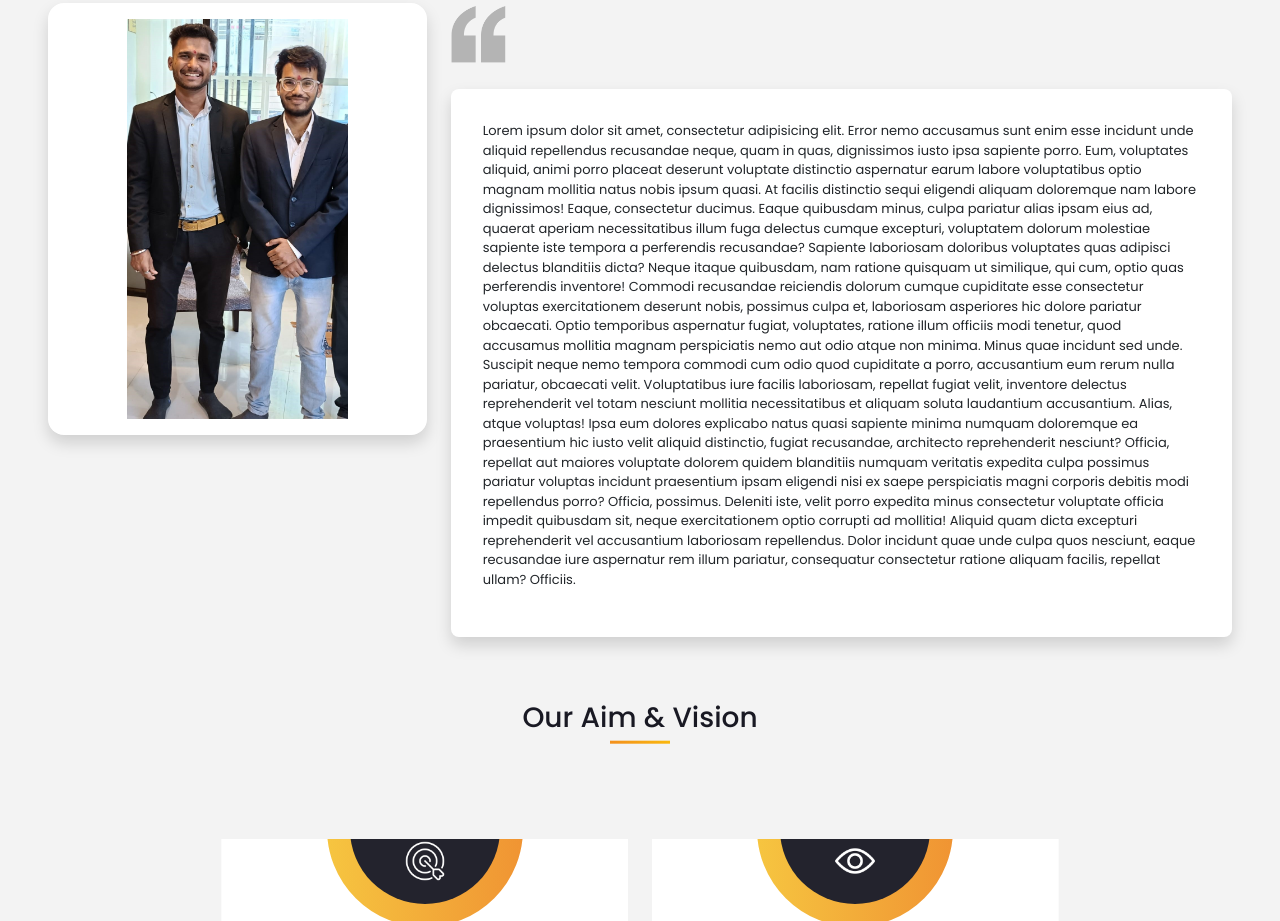
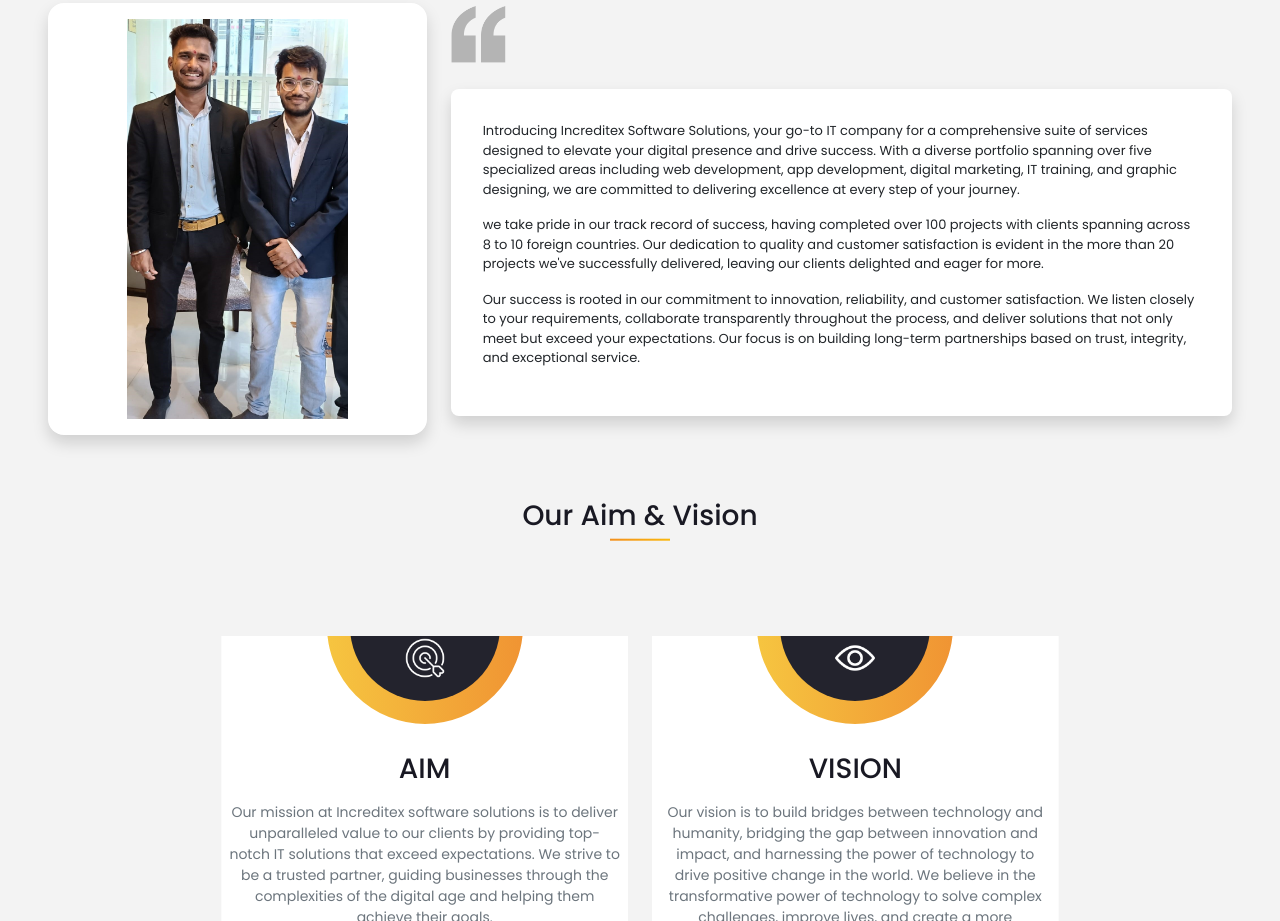
Before and after one commit to Increditex-Software-Solutions-Pvt-Ltd/increditex-website, a plain HTML site: page about.html in a window 1280 px wide. Shown: the part 800-1721 px from the top of the page. Drawn offline with nearby package versions, Linux system fonts and the light colour scheme.

Commit message:
sidebar updated about updated

```diff
--- a/about.html
+++ b/about.html
@@ -122,32 +122,13 @@
                 <div class="card rounded-3 p-3 mt-4 border-0 shadow">
                   <div class="card-body">
                     <div class="small">
-                      <p>Lorem ipsum dolor sit amet, consectetur adipisicing elit. Error nemo accusamus sunt enim esse
-                        incidunt unde aliquid repellendus recusandae neque, quam in quas, dignissimos iusto ipsa
-                        sapiente porro. Eum, voluptates aliquid, animi porro placeat deserunt voluptate distinctio
-                        aspernatur earum labore voluptatibus optio magnam mollitia natus nobis ipsum quasi. At facilis
-                        distinctio sequi eligendi aliquam doloremque nam labore dignissimos! Eaque, consectetur ducimus.
-                        Eaque quibusdam minus, culpa pariatur alias ipsam eius ad, quaerat aperiam necessitatibus illum
-                        fuga delectus cumque excepturi, voluptatem dolorum molestiae sapiente iste tempora a perferendis
-                        recusandae? Sapiente laboriosam doloribus voluptates quas adipisci delectus blanditiis dicta?
-                        Neque itaque quibusdam, nam ratione quisquam ut similique, qui cum, optio quas perferendis
-                        inventore! Commodi recusandae reiciendis dolorum cumque cupiditate esse consectetur voluptas
-                        exercitationem deserunt nobis, possimus culpa et, laboriosam asperiores hic dolore pariatur
-                        obcaecati. Optio temporibus aspernatur fugiat, voluptates, ratione illum officiis modi tenetur,
-                        quod accusamus mollitia magnam perspiciatis nemo aut odio atque non minima. Minus quae incidunt
-                        sed unde. Suscipit neque nemo tempora commodi cum odio quod cupiditate a porro, accusantium eum
-                        rerum nulla pariatur, obcaecati velit. Voluptatibus iure facilis laboriosam, repellat fugiat
-                        velit, inventore delectus reprehenderit vel totam nesciunt mollitia necessitatibus et aliquam
-                        soluta laudantium accusantium. Alias, atque voluptas! Ipsa eum dolores explicabo natus quasi
-                        sapiente minima numquam doloremque ea praesentium hic iusto velit aliquid distinctio, fugiat
-                        recusandae, architecto reprehenderit nesciunt? Officia, repellat aut maiores voluptate dolorem
-                        quidem blanditiis numquam veritatis expedita culpa possimus pariatur voluptas incidunt
-                        praesentium ipsam eligendi nisi ex saepe perspiciatis magni corporis debitis modi repellendus
-                        porro? Officia, possimus. Deleniti iste, velit porro expedita minus consectetur voluptate
-                        officia impedit quibusdam sit, neque exercitationem optio corrupti ad mollitia! Aliquid quam
-                        dicta excepturi reprehenderit vel accusantium laboriosam repellendus. Dolor incidunt quae unde
-                        culpa quos nesciunt, eaque recusandae iure aspernatur rem illum pariatur, consequatur
-                        consectetur ratione aliquam facilis, repellat ullam? Officiis.</p>
+                      <p>Introducing Increditex Software Solutions, your go-to IT company for a comprehensive suite of services designed to elevate your digital presence and drive success. With a diverse portfolio spanning over five specialized areas including web development, app development, digital marketing, IT training, and graphic designing, we are committed to delivering excellence at every step of your journey.</p>
+                      <p>
+                        we take pride in our track record of success, having completed over 100 projects with clients spanning across 8 to 10 foreign countries. Our dedication to quality and customer satisfaction is evident in the more than 20 projects we've successfully delivered, leaving our clients delighted and eager for more.
+                      </p>
+                      <p>
+                        Our success is rooted in our commitment to innovation, reliability, and customer satisfaction. We listen closely to your requirements, collaborate transparently throughout the process, and deliver solutions that not only meet but exceed your expectations. Our focus is on building long-term partnerships based on trust, integrity, and exceptional service.
+                      </p>
                     </div>
                   </div>
                 </div>
@@ -369,7 +350,7 @@
         </div>
 
         <div class="pt-3">
-            <ul class="list-unstyled text-center fs-6">
+            <ul class="list-unstyled text-center mt-5 fs-6">
                 <li class="nav-item sidenav py-3">
                     <a title="home" href="/index.html" class="nav-link">Home</a>
                 </li>
```
Also changed, not shown: app.html (+3 -3 lines), contact.html (+1 -1 lines), digital.html (+1 -1 lines), graphic.html (+1 -1 lines), index.html (+1 -1 lines), ittraining.html (+1 -1 lines), team.html (+1 -1 lines), web.html (+1 -1 lines).
